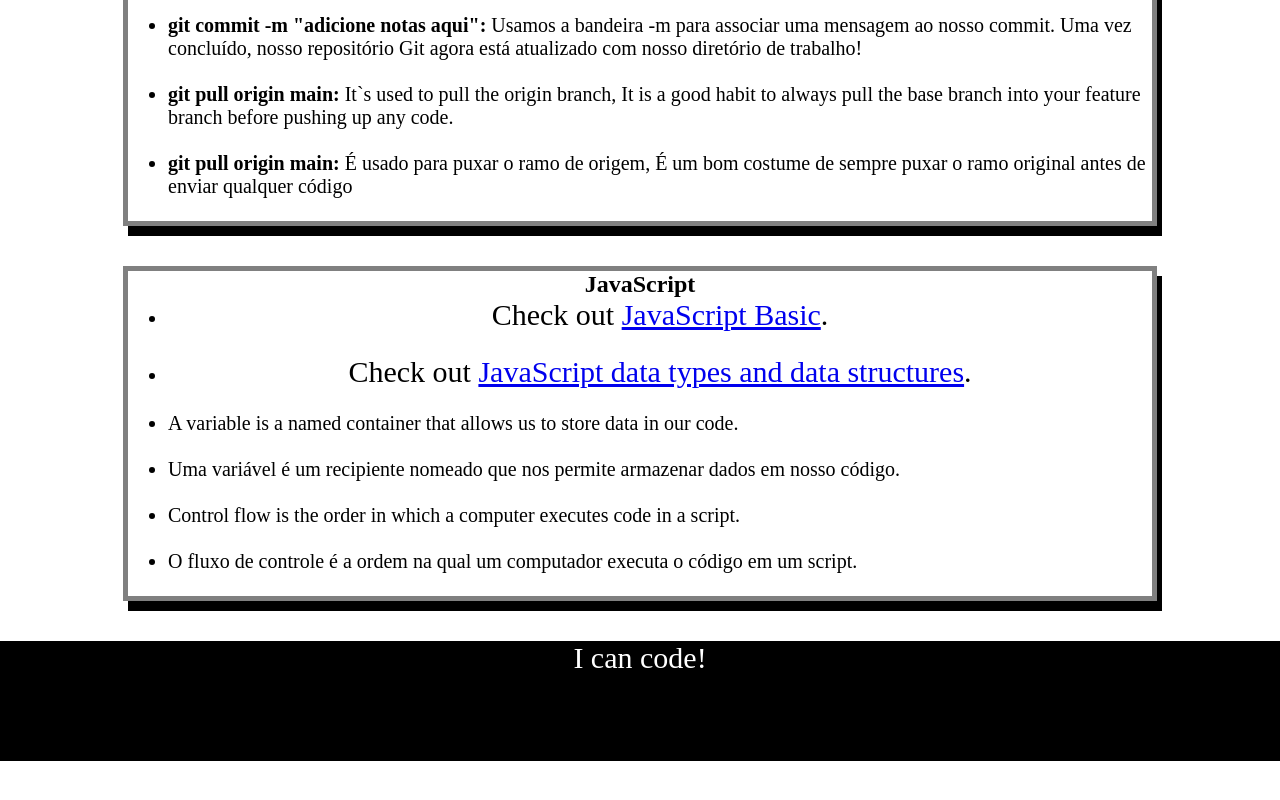
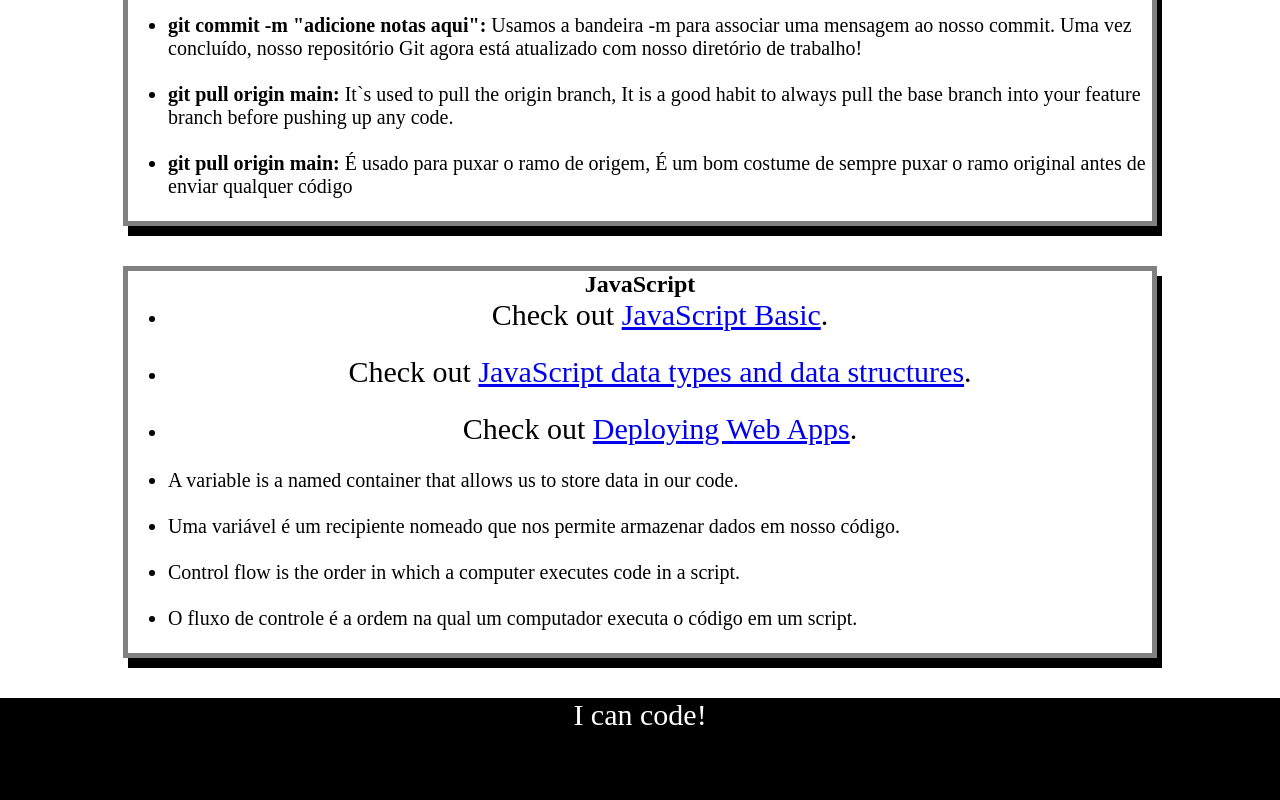
Before and after one commit to Erikrainer/prework-study-guide, a plain HTML site: page index.html in a window 1280 px wide. Shown: the part 1273-2073 px from the top of the page. Before the commit the page ends 2034 px from the top, so only its background shows below. Drawn offline with Linux system fonts and the light colour scheme.

Commit message:
index update

```diff
--- a/index.html
+++ b/index.html
@@ -91,6 +91,8 @@
           <br>
           <li><p>Check out <a href="https://developer.mozilla.org/en-US/docs/Web/JavaScript/Data_structures">JavaScript data types and data structures</a>.</p></li>
           <br>
+          <li><p>Check out <a href="https://dev.to/alexmercedcoder/in-depth-guide-on-understanding-deploying-web-apps-56ap"> Deploying Web Apps</a>.</p></li>
+          <br>
           <li>A variable is a named container that allows us to store data in our code.</li>
           <br>
           <li>Uma variável é um recipiente nomeado que nos permite armazenar dados em nosso código.</li>
```
